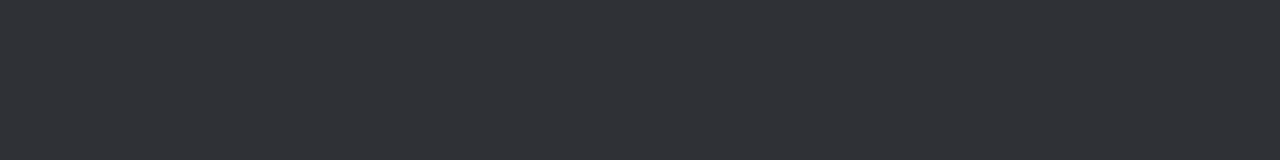
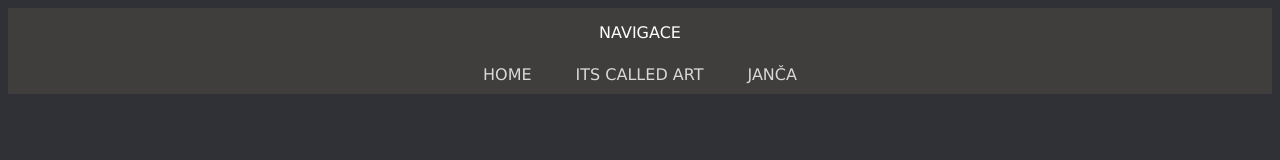
Before and after one commit to Userjoke/Userjoke.github.io, a plain HTML site: page art.html in a window 1280 px wide. Drawn offline with Linux system fonts and the light colour scheme.

Commit message:
added navbar to art file
also removed text decorations, makes it look cleaner

```diff
--- a/art.html
+++ b/art.html
@@ -2,7 +2,37 @@
 <html>
 <head>
   <link rel="stylesheet" href="styles.css">
+  <style>
+    .navbar {
+      background-color:#403e3d;
+      text-align:center;
+      position:sticky;
+      top:0;
+      padding:10px;
+    }
+
+    a {
+      padding-left:20px;
+      padding-right:20px;
+      padding-top:5px;
+      padding-bottom:5px;
+      opacity:0.8;
+    }
+
+    a:hover {
+      background-color:#F79420;
+      border-radius:15px;
+      opacity:1;
+    }
+  </style>
 </head>
 <body>
+  <div class="navbar">
+    <p style="margin:0;padding:5px;">NAVIGACE</p>
+    <br>
+    <a href="index.html">HOME</a>
+    <a href="art.html">ITS CALLED ART</a>
+    <a>JANČA</a>
+  </div>
 </body>
 </html>
--- a/styles.css
+++ b/styles.css
@@ -15,4 +15,5 @@ h1 {
 a {
   color:white;
   font-family:verdana;
+  text-decoration: none;
 }
```
